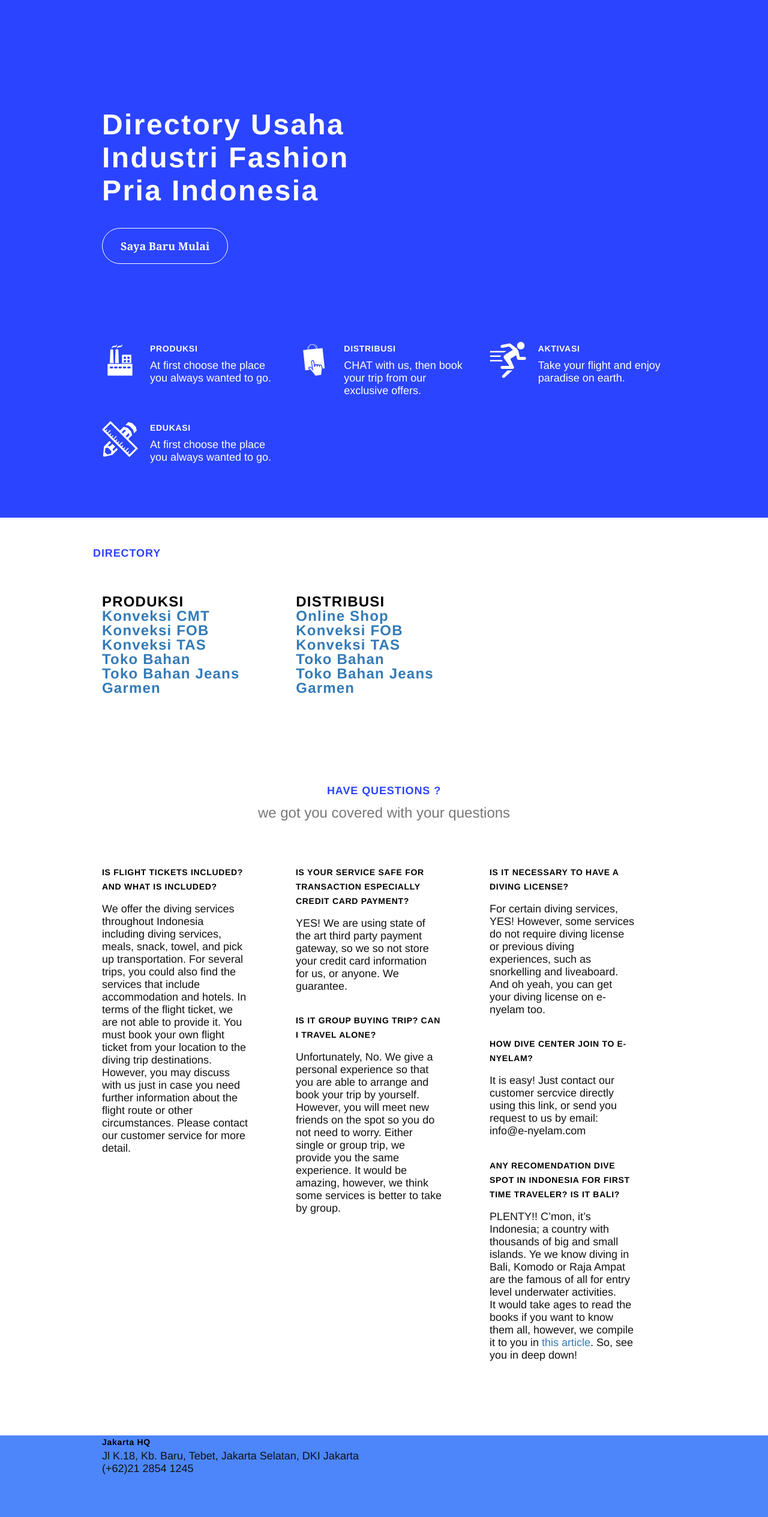
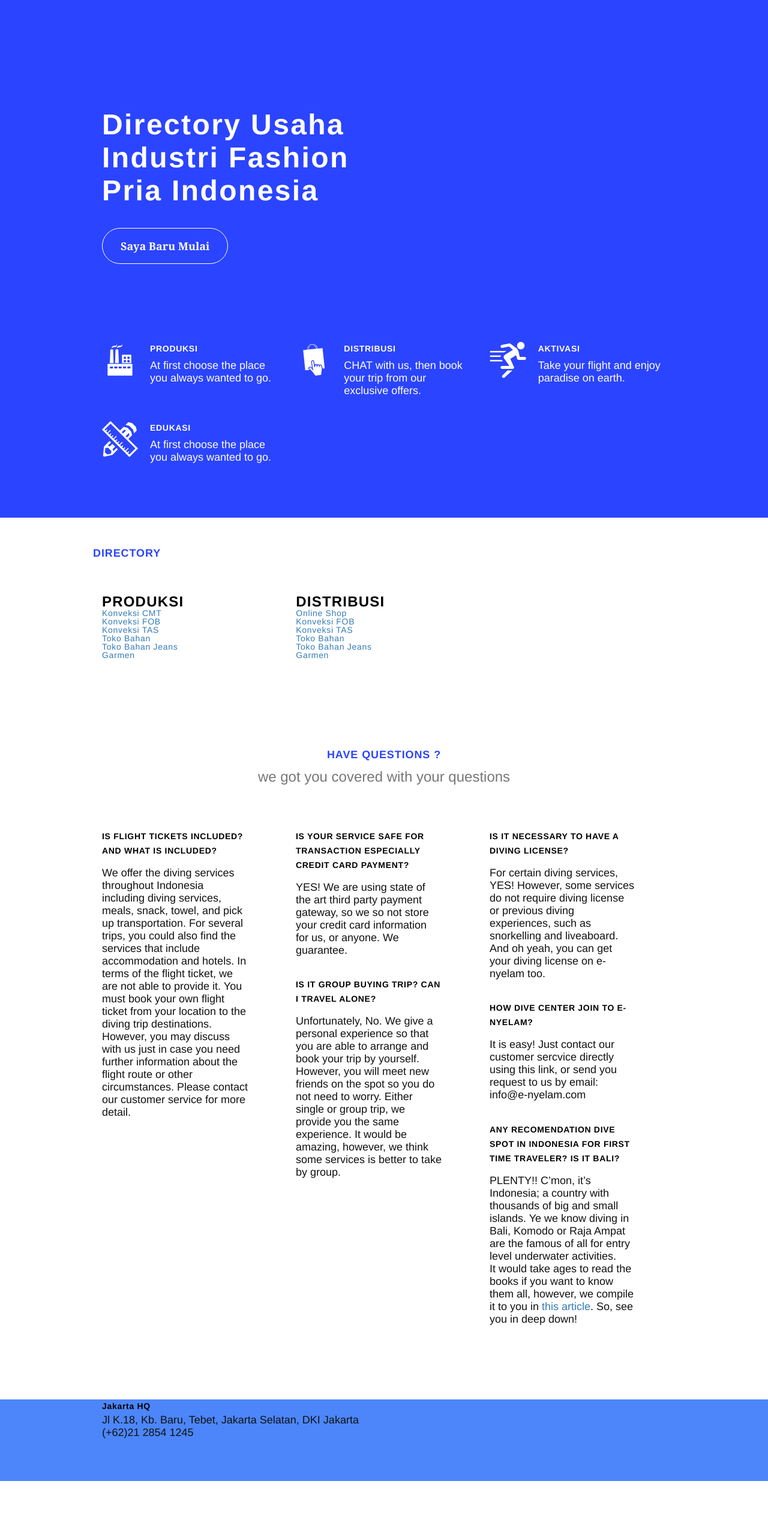
Before and after one commit to kemtol/fashion-pria, a Jekyll site: the page built from index.html, in a window 1280 px wide. Shown: the whole page at 60% size. Built offline with Jekyll 4.4.1, drawn with Linux system fonts in a browser that asks for light colours; after the commit the page ends 2469 px from its top, so only the background shows below that.

Commit message:
no message

```diff
--- a/_includes/directory.html
+++ b/_includes/directory.html
@@ -11,7 +11,7 @@
 				</div><!-- .section-head -->
 				<div class="row">
 					<div class="col-md-4">
-						<h5>PRODUKSI<h5>
+						<h5>PRODUKSI</h5>
 						<ul>
 							<li><a href="">Konveksi CMT</a></li>
 							<li><a href="">Konveksi FOB</a></li>
@@ -22,7 +22,7 @@
 						</ul>
 					</div>
 					<div class="col-md-4">
-						<h5>DISTRIBUSI<h5>
+						<h5>DISTRIBUSI</h5>
 						<ul>
 							<li><a href="">Online Shop</a></li>
 							<li><a href="">Konveksi FOB</a></li>
```
